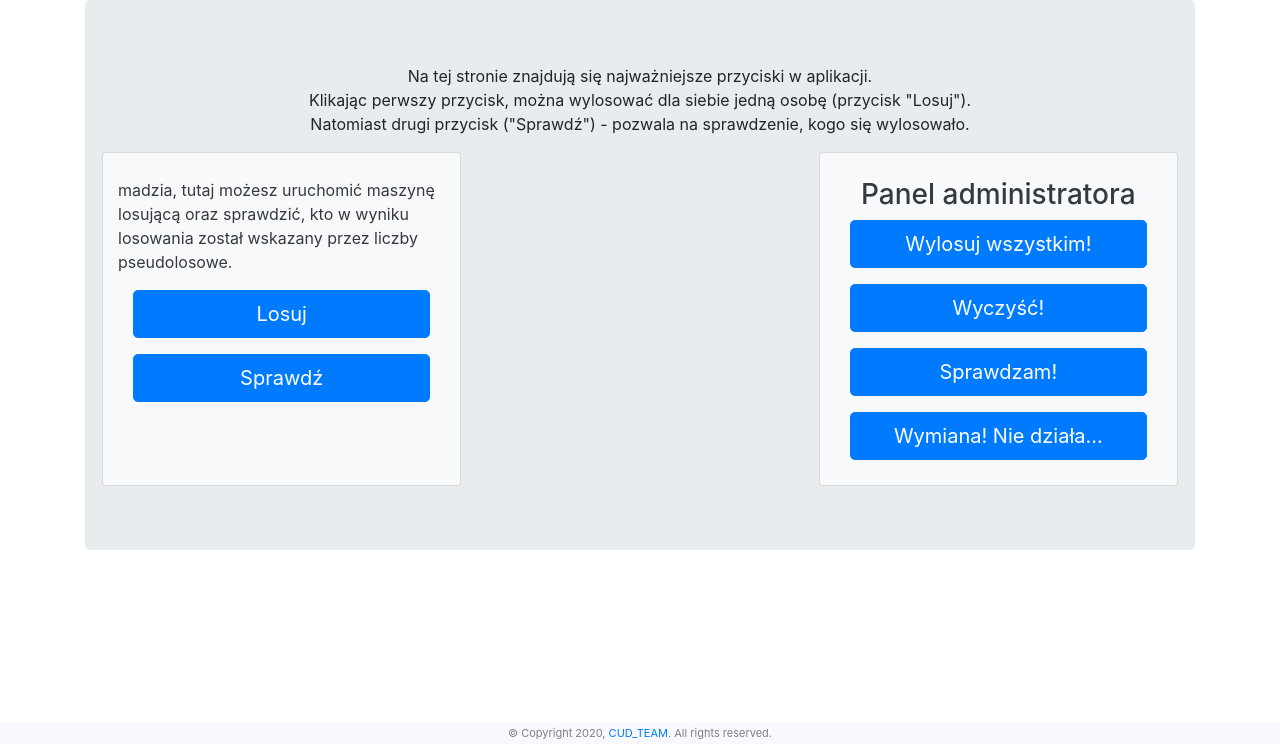
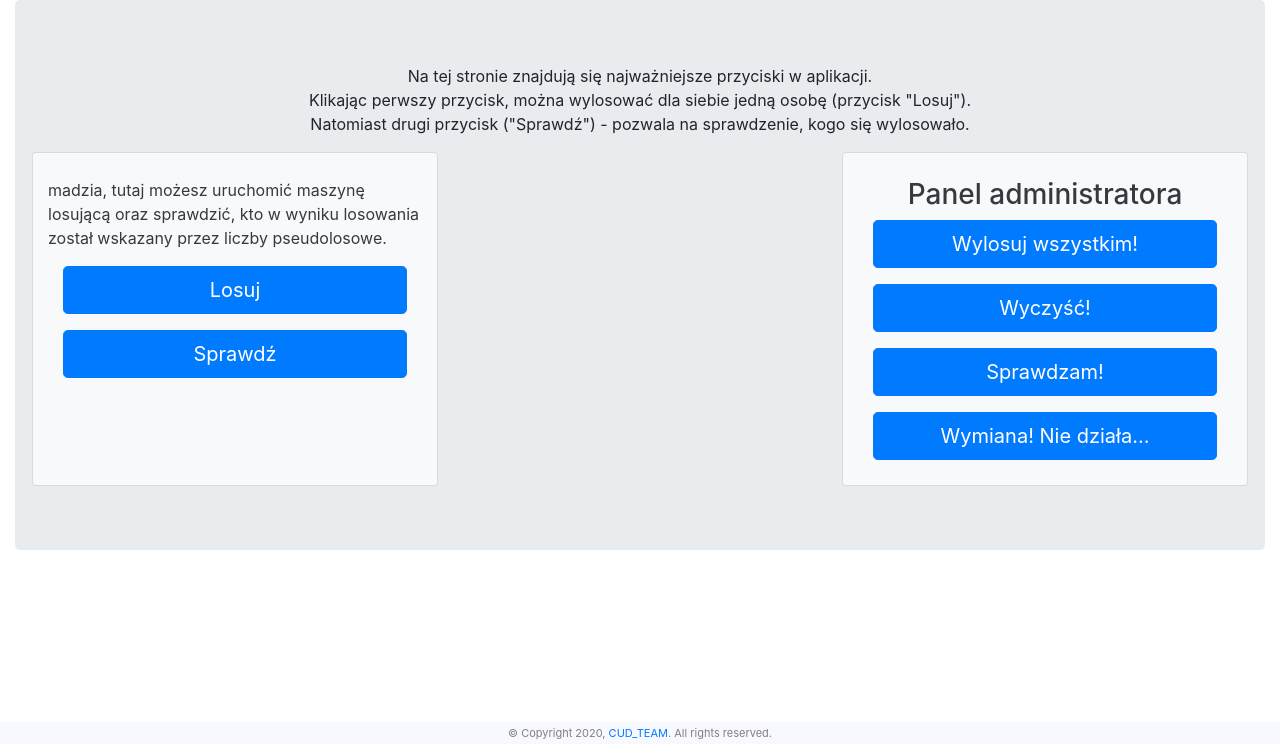
Before and after one commit to magCudak/los_szczescia, a Django app: page /random_page in a window 1280 px wide. Shown: the part 56-800 px from the top of the page. Run offline with Django 3.2, Linux system fonts and the light colour scheme; a user stored in the database is signed in; some libraries are stand-ins or nearby versions.

```diff
--- a/boxes/templates/losuj.html
+++ b/boxes/templates/losuj.html
@@ -20,7 +20,7 @@
 
 {% block content %}
 
-    <div class="container">
+    <div class="container-fluid">
         <div class="jumbotron">
             {% if user.is_authenticated %}
 
@@ -97,7 +97,7 @@
                             </div>
                         {% endif %}
 
-                        <div class="container">
+                        <div class="container-fluid align-middle">
                             {% if error_message %}
                                 <div class="alert alert-success">
 
--- a/los_szczescia/settings.py
+++ b/los_szczescia/settings.py
@@ -122,8 +122,8 @@ STATICFILES_DIRS = [
 AUTH_USER_MODEL = 'boxes.Person'
 AUTH_PROFILE_MODULE = 'boxes.Person'
 
-LOGIN_REDIRECT_URL = '/random/'
+LOGIN_REDIRECT_URL = '/login/'
 
-LOGOUT_REDIRECT_URL = '/random/'
+LOGOUT_REDIRECT_URL = '/'
 
 STATIC_ROOT = os.path.join(BASE_DIR, 'assets')
```
Also changed, not shown: db.sqlite3.
